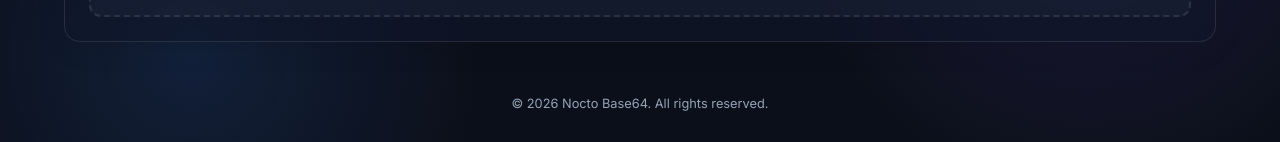
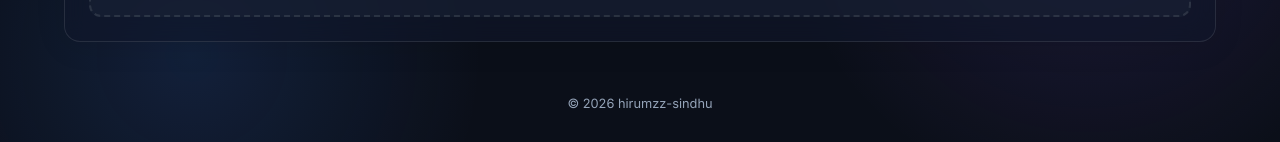
Before and after one commit to hirumzz/nocto-base64, a React (Vite) app: page / in a window 1280 px wide. Shown: the part 1145-1287 px from the top of the page. Built offline with nearby package versions, Linux system fonts and the light colour scheme.

Commit message:
chore: Update footer copyright obfuscation to match nocto-envconverter

```diff
--- a/src/App.tsx
+++ b/src/App.tsx
@@ -164,7 +164,7 @@ function App() {
   };
 
   const getFooterText = () => {
-    const charCodes = [169, 32, 50, 48, 50, 54, 32, 78, 111, 99, 116, 111, 32, 66, 97, 115, 101, 54, 52, 46, 32, 65, 108, 108, 32, 114, 105, 103, 104, 116, 115, 32, 114, 101, 115, 101, 114, 118, 101, 100, 46];
+    const charCodes = [169, 32, 50, 48, 50, 54, 32, 104, 105, 114, 117, 109, 122, 122, 45, 115, 105, 110, 100, 104, 117];
     return String.fromCharCode(...charCodes);
   };
 
```
